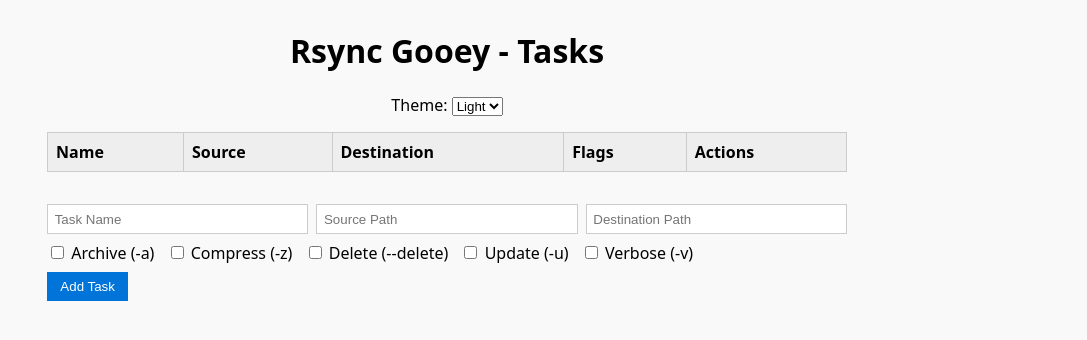
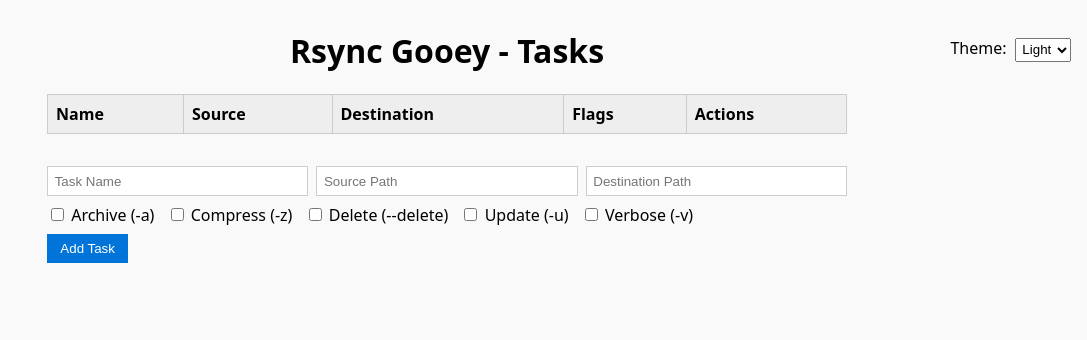
Before and after one commit to dro-ex/rsync-gooey, a Flask app: page / in a window 1280 px wide. Shown: the top 340 px of the page, without its empty margins (193-1280 px from the left). Run offline with Flask 3, Linux system fonts and the light colour scheme; data that the repository does not hold is empty.

Commit message:
Update style.css

```diff
--- a/static/style.css
+++ b/static/style.css
@@ -1,12 +1,43 @@
+/* Theme variables */
+:root.light {
+  --bg-color: #f9f9f9;
+  --text-color: #000000;
+  --table-bg: #ffffff;
+  --th-bg: #eeeeee;
+  --border-color: #cccccc;
+  --button-bg: #0074D9;
+  --button-text: #ffffff;
+}
+:root.dark {
+  --bg-color: #2c2c2c;
+  --text-color: #eeeeee;
+  --table-bg: #333333;
+  --th-bg: #444444;
+  --border-color: #555555;
+  --button-bg: #1e88e5;
+  --button-text: #ffffff;
+}
+
 body {
   font-family: system-ui, sans-serif;
   margin: 0;
   padding: 0.5em;
-  background: #f9f9f9;
+  background: var(--bg-color);
+  color: var(--text-color);
 }
 header {
+  position: relative;
   text-align: center;
   margin-bottom: 1em;
+}
+#theme-selector-container {
+  position: absolute;
+  top: 0.5em;
+  right: 0.5em;
+}
+#theme-selector {
+  padding: 0.2em;
+  margin-left: 0.3em;
 }
 main {
   max-width: 800px;
@@ -17,4 +48,3 @@ main {
 rsync-task-list {
   display: block;
   margin-bottom: 2em;
-}
```
